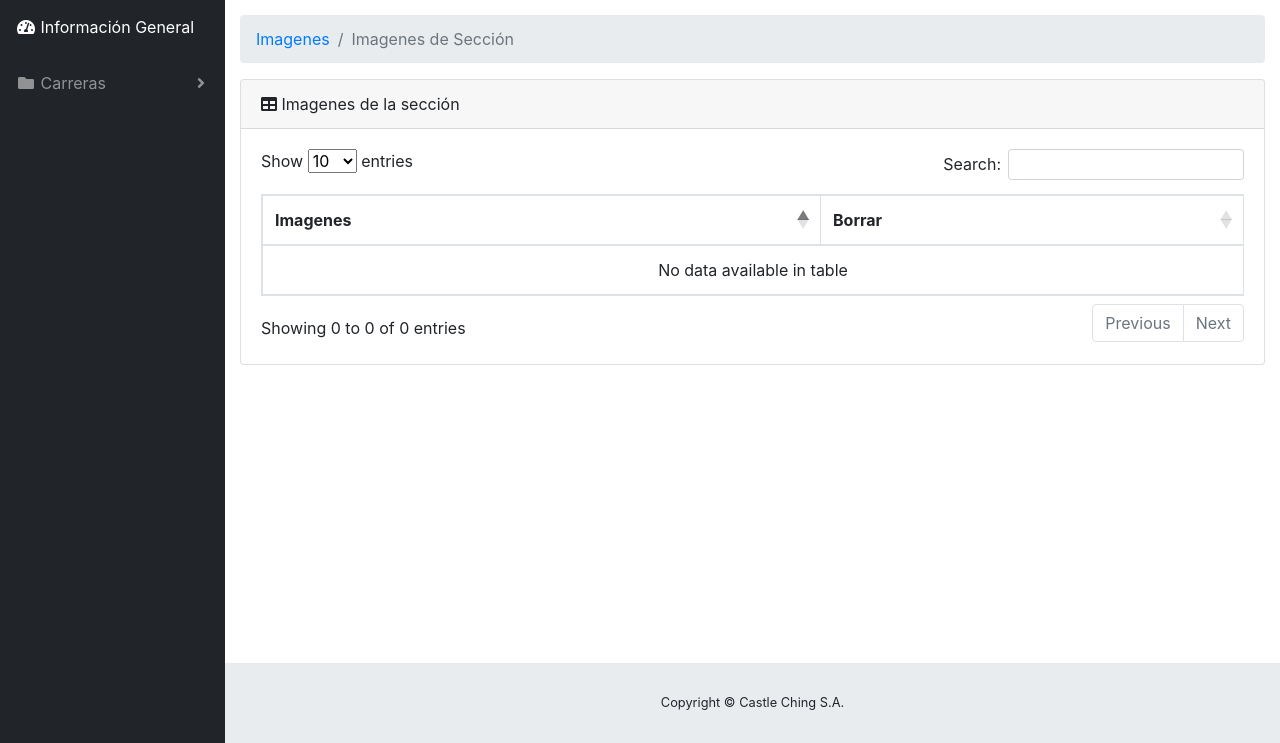
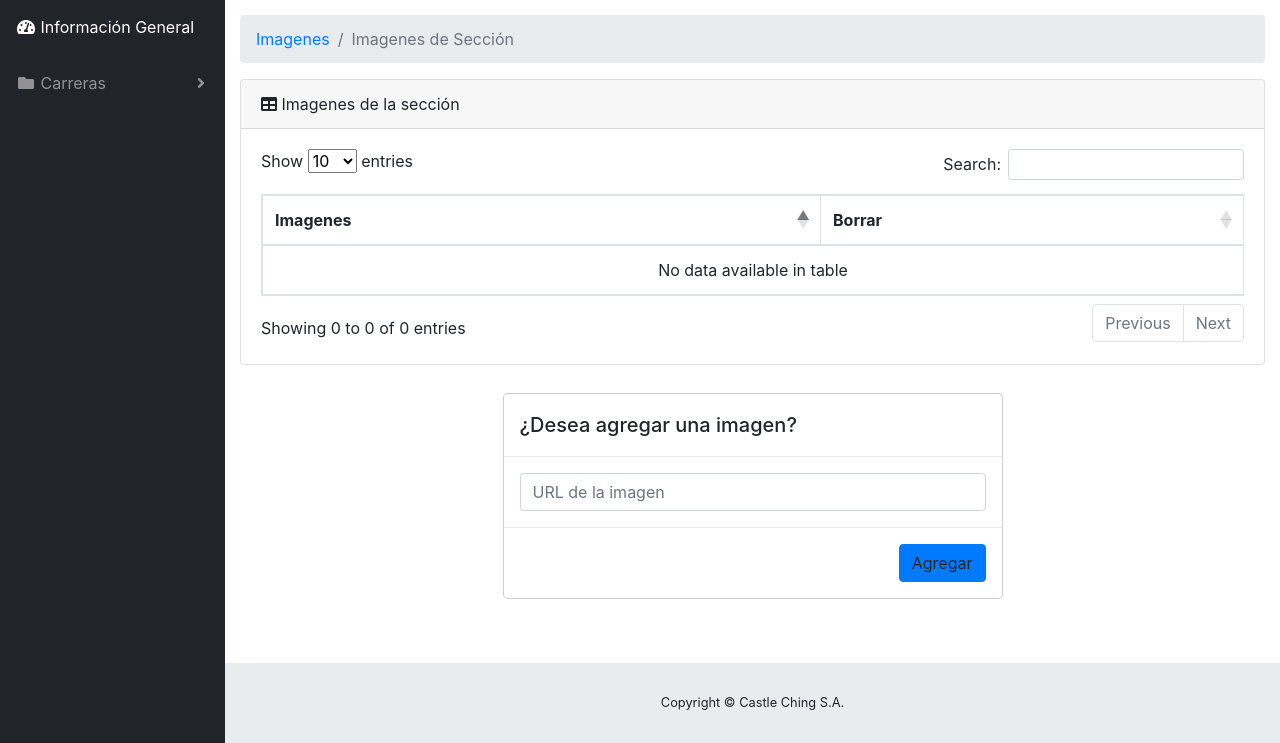
Before and after one commit to axelfj/careers-tec, a PHP site: page /sectionImages.php?idSection=1 in a window 1280 px wide. Shown: the part 57-800 px from the top of the page. Run offline with PHP 8.4, Linux system fonts and the light colour scheme; data that the repository does not hold is empty; some libraries are stand-ins or nearby versions.

Commit message:
vid & img

```diff
--- a/sectionImages.php
+++ b/sectionImages.php
@@ -139,6 +139,19 @@
           </div>
 
         </div>
+          <div class="modal-dialog" role="document">
+              <div class="modal-content">
+                  <div class="modal-header">
+                      <h5 class="modal-title" id="exampleModalLabel">¿Desea agregar una imagen?</h5>
+                  </div>
+                  <div class="modal-body">
+                      <input type="text"id="url" name = "url" class="form-control" placeholder="URL de la imagen">
+                  </div>
+                  <div class="modal-footer">
+                      <a <center class="btn btn-primary" data-toggle="modal" data-target="#addModal"> Agregar </center></a>
+                  </div>
+              </div>
+          </div>
         <!-- /.container-fluid -->
 
         <!-- Sticky Footer -->
@@ -185,7 +198,7 @@
         <div class="modal-dialog" role="document">
             <div class="modal-content">
                 <div class="modal-header">
-                    <h5 class="modal-title" id="exampleModalLabel">¿Seguro que desea borrar la carrera?</h5>
+                    <h5 class="modal-title" id="exampleModalLabel">¿Seguro que desea borrar la imagen?</h5>
                     <button class="erase" type="button" data-dismiss="modal" aria-label="Close">
                         <span aria-hidden="true">×</span>
                     </button>
@@ -194,6 +207,25 @@
                 <div class="modal-footer">
                     <button class="btn btn-secondary" type="button" data-dismiss="modal">Cancelar</button>
                     <a class="btn btn-primary" href= "borrarImagen.php?id=<?php echo $_GET['id']?>&idSection=<?php echo $_GET["idSection"]?>&name=<?php echo $_GET['name']?>&nameSection=<?php echo $_GET['nameSection']?>&idSectionImage=<?php echo $fila["idSectionImage"]?>"> Borrar </a>
+                </div>
+            </div>
+        </div>
+    </div>
+
+    <!-- Add Modal-->
+    <div class="modal fade" id="addModal" tabindex="-1" role="dialog" aria-labelledby="exampleModalLabel" aria-hidden="true">
+        <div class="modal-dialog" role="document">
+            <div class="modal-content">
+                <div class="modal-header">
+                    <h5 class="modal-title" id="exampleModalLabel">¿Seguro que desea agregar la imagen?</h5>
+                    <button class="erase" type="button" data-dismiss="modal" aria-label="Close">
+                        <span aria-hidden="true">×</span>
+                    </button>
+                </div>
+                <div class="modal-body">Seleccione agregar si está seguro.</div>
+                <div class="modal-footer">
+                    <button class="btn btn-secondary" type="button" data-dismiss="modal">Cancelar</button>
+                    <a class="btn btn-primary" href= "agregarImagen.php?id=<?php echo $_GET['id']?>&idSection=<?php echo $_GET["idSection"]?>&name=<?php echo $_GET['name']?>&nameSection=<?php echo $_GET['nameSection']?>&idSectionImage=<?php echo $fila["idSectionImage"]?>"> Agregar </a>
                 </div>
             </div>
         </div>
--- a/sectionVideo.php
+++ b/sectionVideo.php
@@ -152,7 +152,7 @@
                         <input type="text"id="url" name = "url" class="form-control" placeholder="URL del vídeo">
                     </div>
                     <div class="modal-footer">
-                        <a <center class="btn btn-primary" href= "editarVideo.php?id=<?php echo $fila["id"]?>" data-toggle="modal" data-target="#editModal"> Actualizar </center></a>
+                        <a <center class="btn btn-primary" data-toggle="modal" data-target="#editModal"> Actualizar </center></a>
                     </div>
                 </div>
             </div>
```
